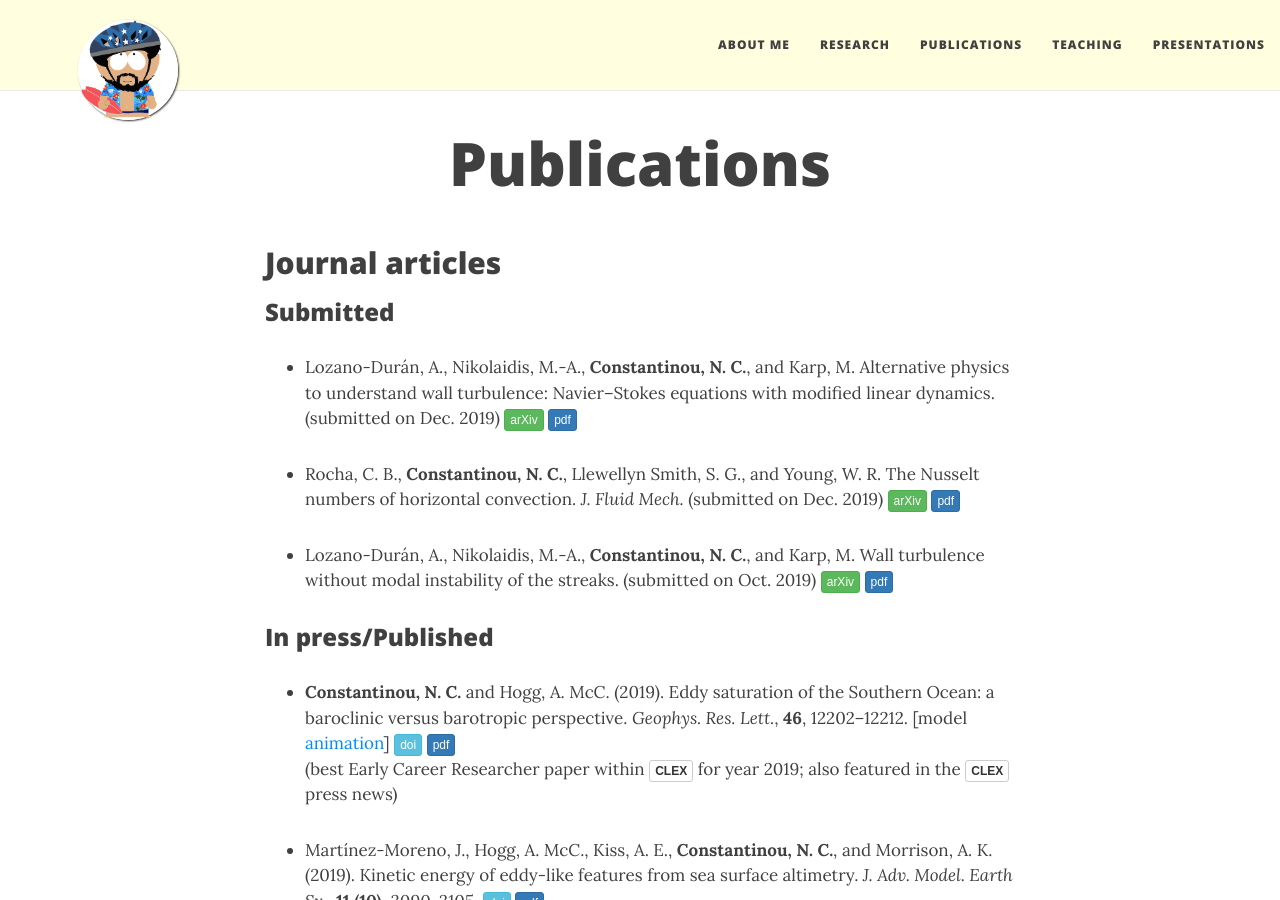
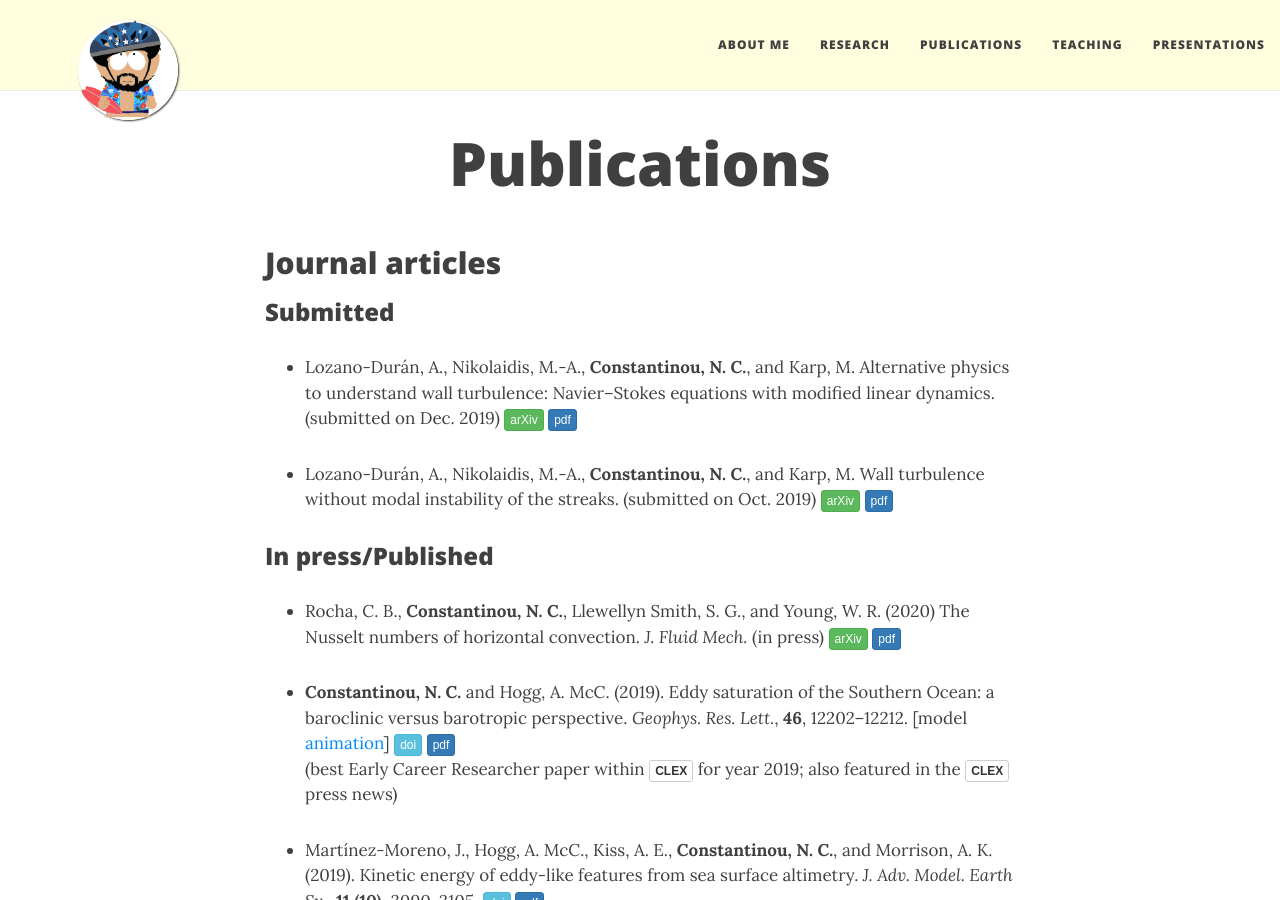
Before and after one commit to navidcy/navidcy.github.io, a Jekyll site: the page built from publications.md, in a window 1280 px wide and 900 px high. Built offline with Jekyll 4.4.1, drawn with Linux system fonts in a browser that asks for light colours; nearby versions of some CDN libraries; comment, search, counter and statistics services are not loaded.

Commit message:
HC paper accepted

```diff
--- a/publications.md
+++ b/publications.md
@@ -16,12 +16,12 @@
 
 - Lozano-Durán, A., Nikolaidis, M.-A., **Constantinou, N. C.**, and Karp, M. Alternative physics to understand wall turbulence: Navier–Stokes equations with modified linear dynamics. (submitted on Dec. 2019) [<span class="btn btn-success btn-xs{{end}}" style="font-family:sans-serif;">arXiv</span>][arXiv:1912.07532]{:target="_blank"} [<span class="btn btn-primary btn-xs{{end}}" style="font-family:sans-serif;">pdf</span>][multiflow2019-linearmechanism]
 
-- Rocha, C. B., **Constantinou, N. C.**, Llewellyn Smith, S. G., and  Young, W. R. The Nusselt numbers of horizontal convection. _J. Fluid Mech._ (submitted on Dec. 2019) [<span class="btn btn-success btn-xs{{end}}" style="font-family:sans-serif;">arXiv</span>][arXiv:1912.05229]{:target="_blank"} [<span class="btn btn-primary btn-xs{{end}}" style="font-family:sans-serif;">pdf</span>][HCNuDefinition]
-
 - Lozano-Durán, A., Nikolaidis, M.-A., **Constantinou, N. C.**, and Karp, M. Wall turbulence without modal instability of the streaks. (submitted on Oct. 2019) [<span class="btn btn-success btn-xs{{end}}" style="font-family:sans-serif;">arXiv</span>][arXiv:1909.05490]{:target="_blank"} [<span class="btn btn-primary btn-xs{{end}}" style="font-family:sans-serif;">pdf</span>][modallystableturbulence]
 
 
 ### In press/Published
+
+- Rocha, C. B., **Constantinou, N. C.**, Llewellyn Smith, S. G., and  Young, W. R. (2020) The Nusselt numbers of horizontal convection. _J. Fluid Mech._ (in press) [<span class="btn btn-success btn-xs{{end}}" style="font-family:sans-serif;">arXiv</span>][arXiv:1912.05229]{:target="_blank"} [<span class="btn btn-primary btn-xs{{end}}" style="font-family:sans-serif;">pdf</span>][HCNuDefinition]
 
 - **Constantinou, N. C.** and  Hogg, A. McC. (2019). Eddy saturation of the Southern Ocean: a baroclinic versus barotropic perspective. _Geophys. Res. Lett._, **46**, 12202–12212. [model [animation][twolayer-mom6-movie]] [<span class="btn btn-info btn-xs{{end}}" style="font-family:sans-serif;">doi</span>][EddySat-BtBc-doi]{:target="_blank"} [<span class="btn btn-primary btn-xs{{end}}" style="font-family:sans-serif;">pdf</span>][eddysaturation-BC-BT] <span align="right" class='altmetric-embed' data-badge-type="2" data-condensed="true" data-hide-less-than="2" data-doi="10.1029/2019GL084117"></span> <br/>
 (best Early Career Researcher paper within [<span class="btn btn-default btn-xs{{end}}" style="font-family:sans-serif;"><b>CLEX</b></span>][clex-site]{:target="_blank"} for year 2019; also featured in the [<span class="btn btn-default btn-xs{{end}}" style="font-family:sans-serif;"><b>CLEX</b></span>][EddySat-BtBc-clexbrief]{:target="_blank"} press news)
```
